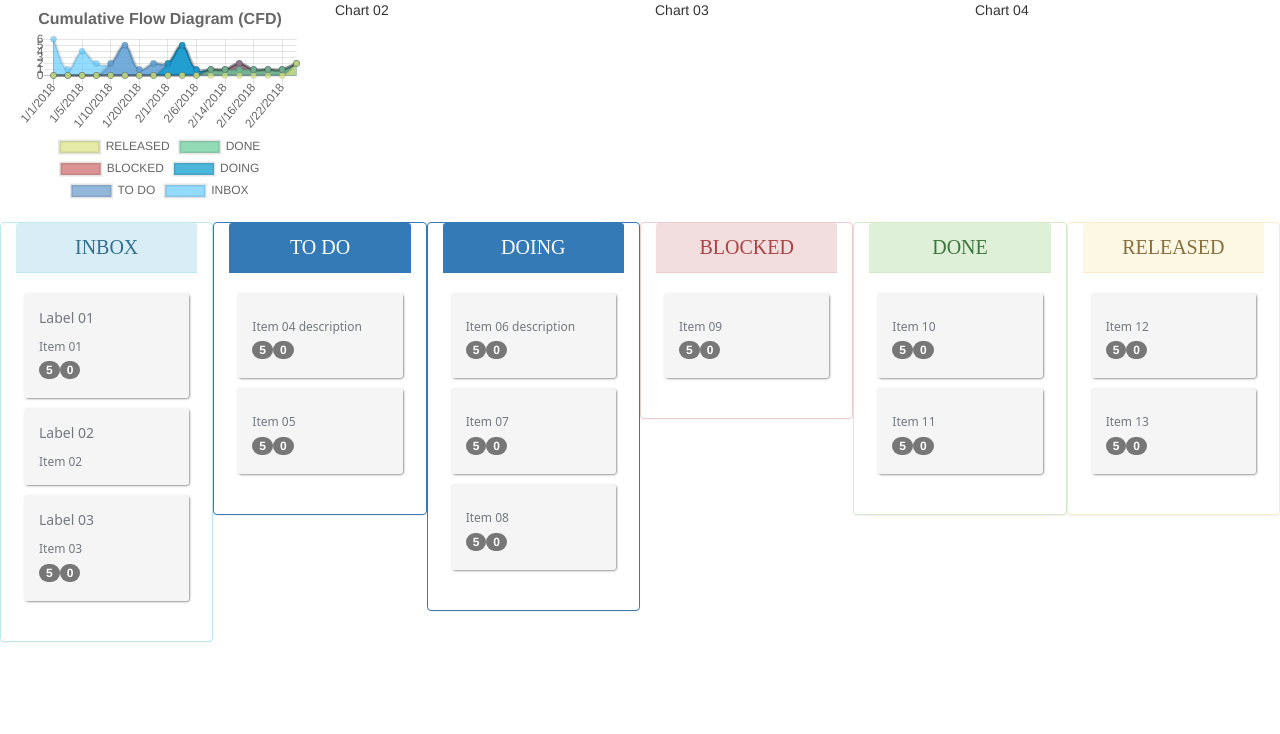
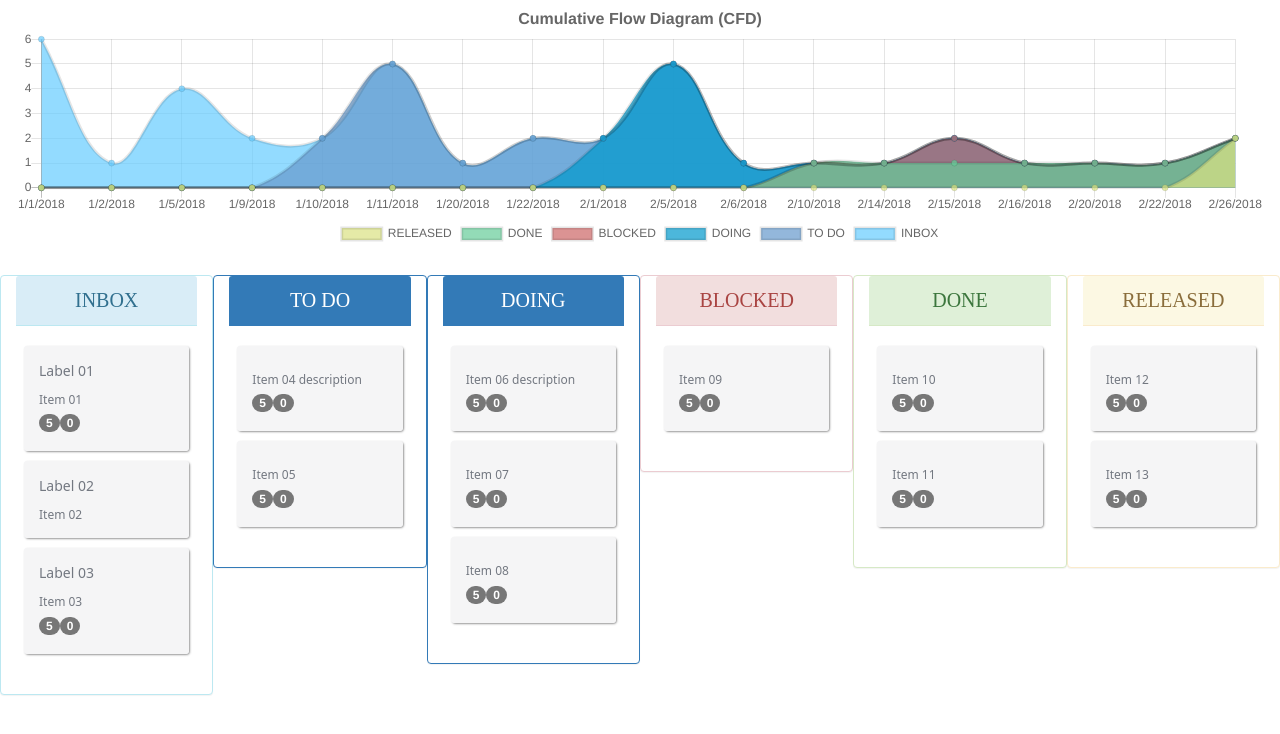
Before and after one commit to tiagoamp/flow-dashboard, a React (Create React App) app: page / in a window 1280 px wide. Shown: the top 734 px of the page. Built offline with nearby package versions, Linux system fonts and the light colour scheme; a web font is replaced by a local one.

Commit message:
Wide CFD chart position

```diff
--- a/src/App.js
+++ b/src/App.js
@@ -28,17 +28,11 @@ class App extends Component {
 
       <div className="row">
 
-          <div className="chartbox col-xs-12 col-md-3">
+          <div className="chartbox col-xs-12">
 
             <CFDChart items={this.state.itemsList} statuses={this.state.statusList} />
 
           </div>
-
-          <div className="chartbox col-xs-12 col-md-3">Chart 02</div>
-
-          <div className="chartbox col-xs-12 col-md-3">Chart 03</div>
-
-          <div className="chartbox col-xs-12 col-md-3">Chart 04</div>
 
       </div>
 
--- a/src/components/CFDChart.js
+++ b/src/components/CFDChart.js
@@ -126,8 +126,8 @@ export class CFDChart extends Component {
                             }
                         }
                     }
-                    height={500}
-                    width={700}
+                    height={60}
+                    width={300}
                 />
 
             </div>
--- a/src/css/flowdashboard.css
+++ b/src/css/flowdashboard.css
@@ -269,5 +269,5 @@ body {
 
 .chartbox {
     /* height: 300px; */
-    margin-bottom: 15px;
+    margin-bottom: 25px;
 }
```
